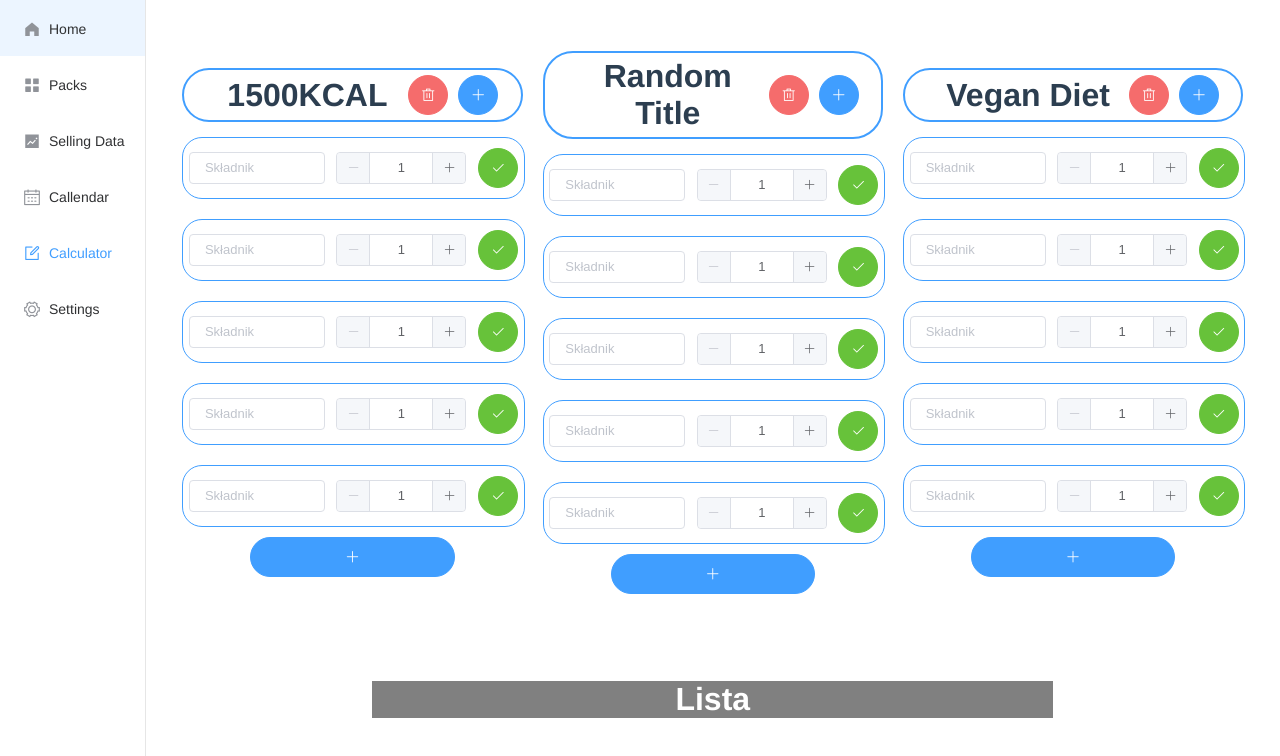
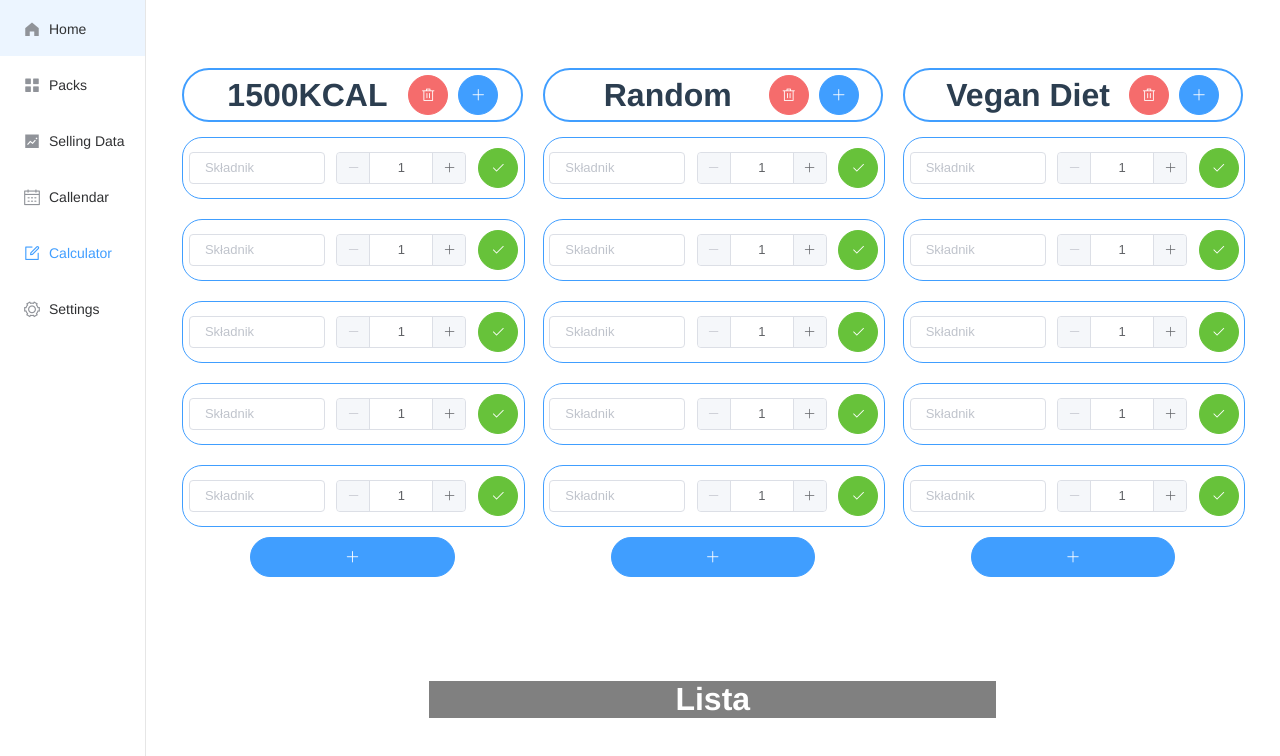
Before and after one commit to Michal-Kozak/Catering-System, a Vue app: page / in a window 1280 px wide. Shown: the top 756 px of the page. Built offline with nearby package versions, Linux system fonts and the light colour scheme.

Commit message:
Fix -  Board & Item Visual Fix

```diff
--- a/src/components/board.vue
+++ b/src/components/board.vue
@@ -65,7 +65,7 @@ export default {
     align-items: center;
 }
 .diet__score{
-  width: 60%;
+  width: 50%;
   padding: 20px;
 }
 .diet__summary{
--- a/src/components/dietList.vue
+++ b/src/components/dietList.vue
@@ -42,7 +42,7 @@
             <div class="calculator__type">
 
                 <div class="list__name"  contenteditable="true">
-           <h1>Random Title</h1>
+           <h1>Random</h1>
                 </div>
            <div >
 
--- a/src/components/dietitem.vue
+++ b/src/components/dietitem.vue
@@ -5,7 +5,7 @@
                 class="product__name"
                 v-model="item.value"
                 filterable
-                required
+
                 remote
                 reserve-keyword
                 placeholder="Składnik"
@@ -18,6 +18,7 @@
                 <el-option
                 v-for="item in options"
                 :key="item.value"
+                required
                 :label="item.label"
                 :value="item.value">
                 </el-option>
```
